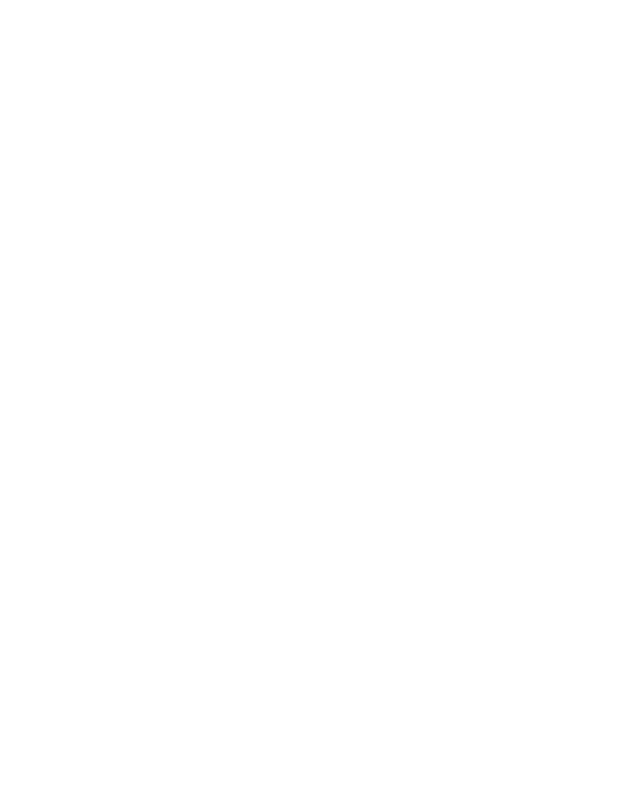
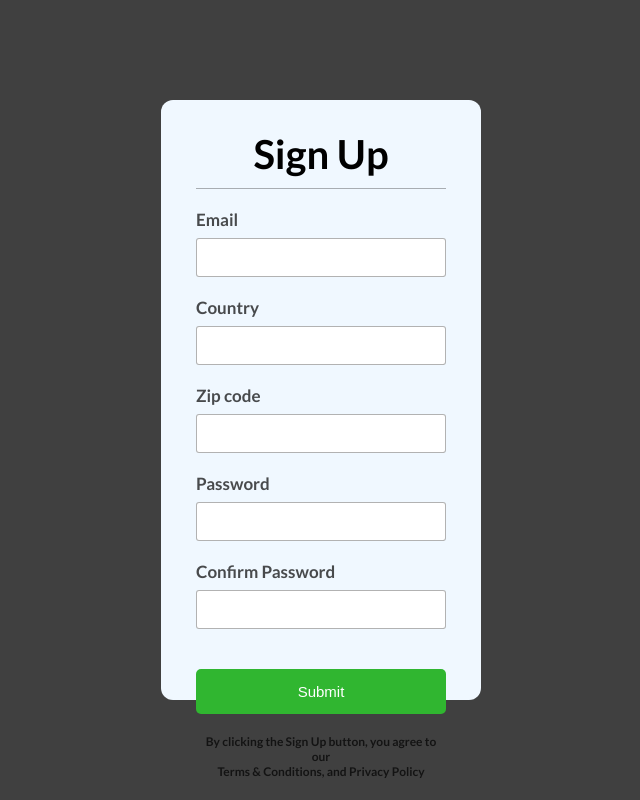
Before and after one commit to stefank-29/FormValidation, a plain HTML site: page index.html in a window 1280 px wide. Shown: the whole page, without its empty margins (319-959 px from the left). Drawn offline with Linux system fonts and the light colour scheme.

Commit message:
Form style finished

```diff
--- a/index.html
+++ b/index.html
@@ -8,6 +8,14 @@
 
     <link rel="stylesheet" href="styles.css?v=1.0" />
     <meta name="viewport" content="width=device-width, initial-scale=1.0" />
+    <link
+      href="https://fonts.googleapis.com/css2?family=Roboto:wght@500&display=swap"
+      rel="stylesheet"
+    />
+    <link
+      href="https://fonts.googleapis.com/css2?family=Lato:wght@700&display=swap"
+      rel="stylesheet"
+    />
     <link rel="icon" type="image/png" href="favicon1.png" />
     <link
       rel="stylesheet"
@@ -16,6 +24,45 @@
   </head>
 
   <body>
+    <div id="pageContainer">
+      <div id="content">
+        <div id="header">
+          <h2>Sign Up</h2>
+        </div>
+        <form action="none">
+          <div class="inputDiv">
+            <label for="email">Email</label>
+            <input type="email" id="email" />
+          </div>
+          <div class="inputDiv">
+            <label for="country">Country</label>
+            <input type="text" id="country" required />
+          </div>
+          <div class="inputDiv">
+            <label for="zipCode">Zip code</label>
+            <input type="text" id="zipCode" />
+          </div>
+          <div class="inputDiv">
+            <label for="password">Password</label>
+            <input type="password" id="password" />
+          </div>
+          <div class="inputDiv">
+            <label for="confirmPassword">Confirm Password</label>
+            <input type="password" id="confirmPassword" />
+          </div>
+          <div class="inputDiv">
+            <input type="submit" id="submitBtn" />
+          </div>
+          <div class="inputDiv">
+            <p>
+              By clicking the Sign Up button, you agree to our<br />
+              Terms & Conditions, and Privacy Policy
+            </p>
+          </div>
+        </form>
+      </div>
+    </div>
+
     <script src="index.js"></script>
   </body>
 </html>
--- a/index.js
+++ b/index.js
@@ -0,0 +1,2 @@
+// todo kad se cekira ako je valid zeleni border ako je lose crveni
+// todo onchange event
--- a/styles.css
+++ b/styles.css
@@ -0,0 +1,105 @@
+*, *::before, *::after {
+    box-sizing: border-box;
+}
+
+html {
+    font-size: 10px;
+    height: 100%;
+}
+
+body {
+    margin: 0;
+    padding: 0;
+    height: 100%;
+    width: 100%;
+}
+
+#pageContainer {
+    position: relative;
+    height: 100vh;
+    width: 100vw;
+    background-color: rgba(0, 0, 0, 0.75);
+    display: flex;
+    align-items: center;
+    justify-content: center;
+}
+
+#content {
+    height: 75%;
+    width: 25%;
+    background-color: aliceblue;
+    border-radius: 12px;
+}
+
+#header {
+    position: relative;
+}
+
+#header h2 {
+    font-size: 4rem;
+    font-family: 'Lato', sans-serif;
+    margin: 2rem 3.5rem;
+    padding: 1rem;
+    text-align: center;
+    border-bottom: 1px solid rgba(0, 0, 0, 0.3);
+}
+
+.inputDiv {
+    display: flex;
+    flex-direction: column;
+    align-items: flex-start;
+    margin: 2rem 3.5rem;
+}
+
+.inputDiv label {
+    font-size: 1.7rem;
+    font-family: 'Lato', sans-serif;
+    margin-bottom: 0.8rem;
+    color: rgba(0, 0, 0, 0.7);
+}
+
+.inputDiv input {
+    font-size: 1.5rem;
+    padding: 1rem 1.5rem;
+    width: 100%;
+    outline: none;
+    border: 1px solid rgba(0, 0, 0, 0.3);
+    border-radius: 3px;
+}
+
+.inputDiv p {
+    font-size: 1.2rem;
+    font-family: 'Lato', sans-serif;
+    color: rgba(0, 0, 0, 0.7);
+    width: 100%;
+    text-align: center;
+    margin: 0rem;
+}
+
+.inputDiv input:focus {
+    box-shadow: 0 0 3px 1px aquamarine;
+}
+
+.inputDiv input.valid {
+    box-shadow: 0 0 3px 1px rgb(10, 201, 10);
+}
+
+.inputDiv input.invalid {
+    box-shadow: 0 0 3px 1px rgb(206, 18, 18);
+}
+
+#submitBtn {
+    border: none;
+    outline: none;
+    color: white;
+    background-color: rgb(48, 182, 48);
+    border-radius: 5px;
+    padding: 1.4rem;
+    cursor: pointer;
+    margin-top: 2rem;
+}
+
+#submitBtn:hover {
+    background-color: rgb(90, 190, 90);
+    color: rgb(247, 244, 244);
+}
```
